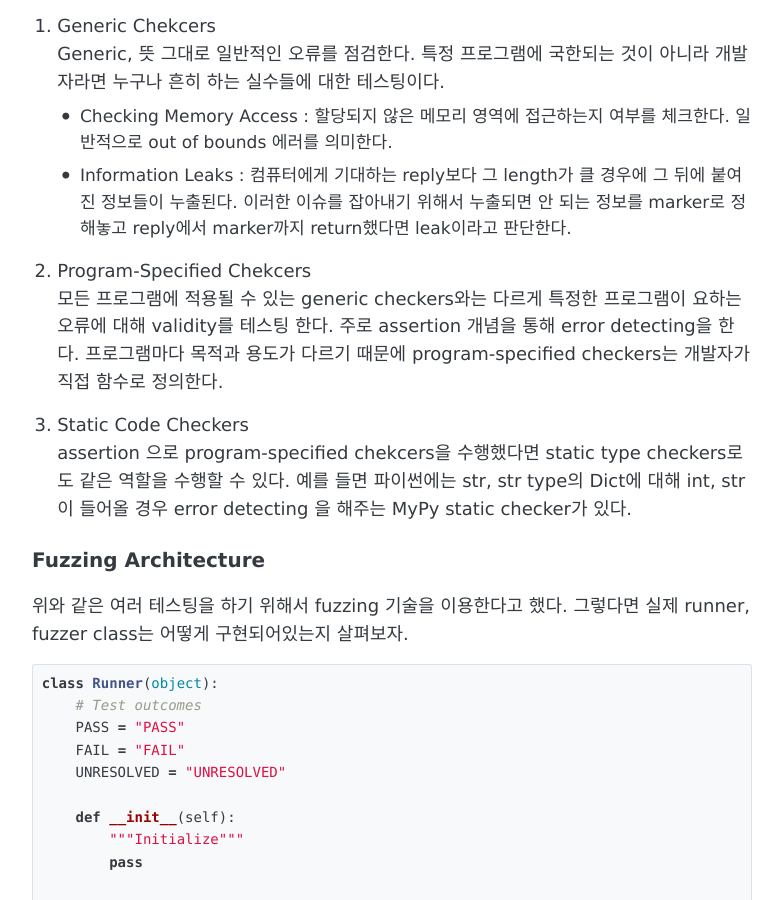
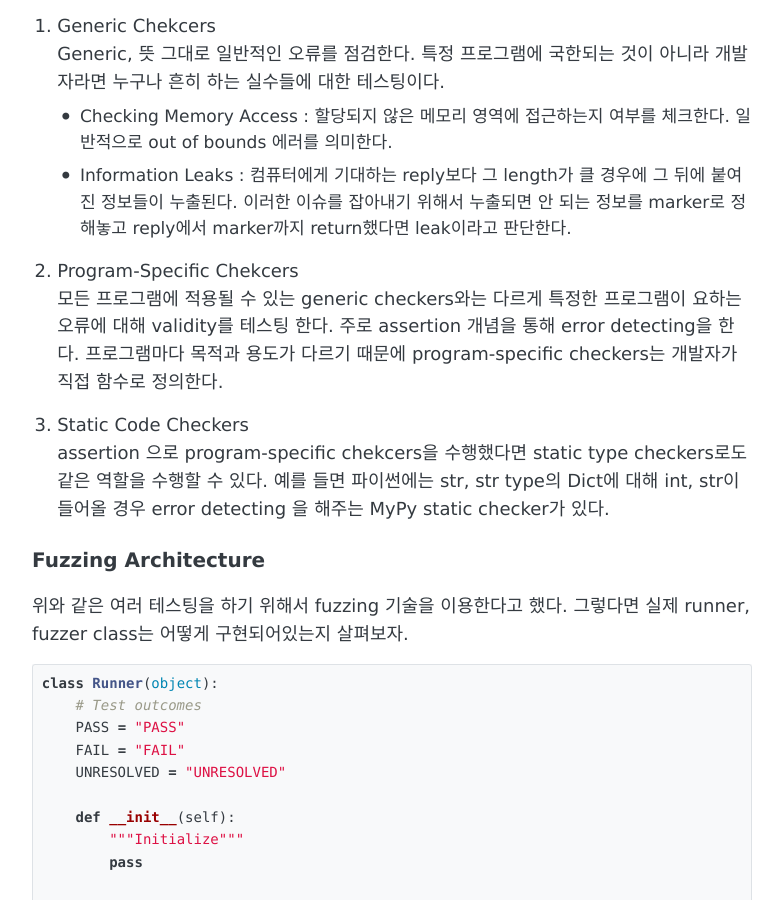
Before and after one commit to sihyungyou/sihyungyou.github.io, a Jekyll site: the page built from _posts/2019-07-23-fuzzingbook-ch2-1.md, in a window 1280 px wide and 900 px high, scrolled down 1909 px. Shown: the whole window, without its empty margins (248-1031 px from the left). Built offline with Jekyll 4.4.1, drawn with Linux system fonts in a browser that asks for light colours.

Commit message:
fixed typo

```diff
--- a/_posts/2019-07-23-fuzzingbook-ch2-1.md
+++ b/_posts/2019-07-23-fuzzingbook-ch2-1.md
@@ -49,11 +49,11 @@ Generic, 뜻 그대로 일반적인 오류를 점검한다. 특정 프로그램
 - Checking Memory Access : 할당되지 않은 메모리 영역에 접근하는지 여부를 체크한다. 일반적으로 out of bounds 에러를 의미한다.
 - Information Leaks : 컴퓨터에게 기대하는 reply보다 그 length가 클 경우에 그 뒤에 붙여진 정보들이 누출된다. 이러한 이슈를 잡아내기 위해서 누출되면 안 되는 정보를 marker로 정해놓고 reply에서 marker까지 return했다면 leak이라고 판단한다.
 
-2. Program-Specified Chekcers
-모든 프로그램에 적용될 수 있는 generic checkers와는 다르게 특정한 프로그램이 요하는 오류에 대해 validity를 테스팅 한다. 주로 assertion 개념을 통해 error detecting을 한다. 프로그램마다 목적과 용도가 다르기 때문에 program-specified checkers는 개발자가 직접 함수로 정의한다.
+2. Program-Specific Chekcers
+모든 프로그램에 적용될 수 있는 generic checkers와는 다르게 특정한 프로그램이 요하는 오류에 대해 validity를 테스팅 한다. 주로 assertion 개념을 통해 error detecting을 한다. 프로그램마다 목적과 용도가 다르기 때문에 program-specific checkers는 개발자가 직접 함수로 정의한다.
 
 3. Static Code Checkers
-assertion 으로 program-specified chekcers을 수행했다면 static type checkers로도 같은 역할을 수행할 수 있다. 예를 들면 파이썬에는 str, str type의 Dict에 대해 int, str이 들어올 경우 error detecting 을 해주는 MyPy static checker가 있다.
+assertion 으로 program-specific chekcers을 수행했다면 static type checkers로도 같은 역할을 수행할 수 있다. 예를 들면 파이썬에는 str, str type의 Dict에 대해 int, str이 들어올 경우 error detecting 을 해주는 MyPy static checker가 있다.
 
 ### Fuzzing Architecture
 위와 같은 여러 테스팅을 하기 위해서 fuzzing 기술을 이용한다고 했다. 그렇다면 실제 runner, fuzzer class는 어떻게 구현되어있는지 살펴보자.
```
